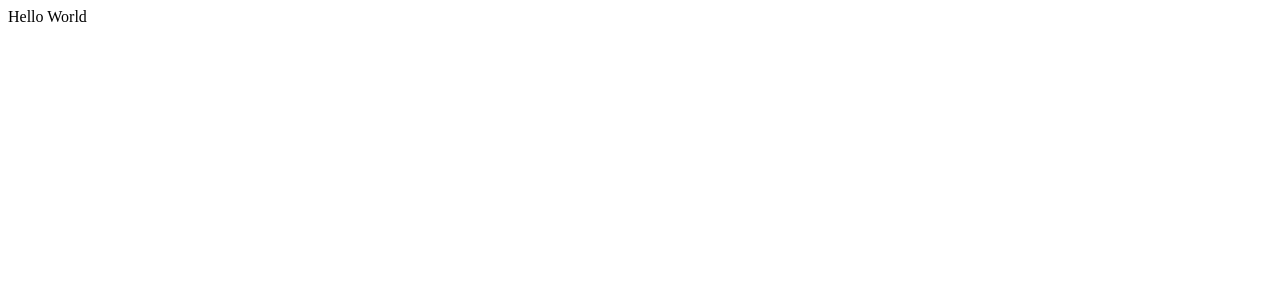
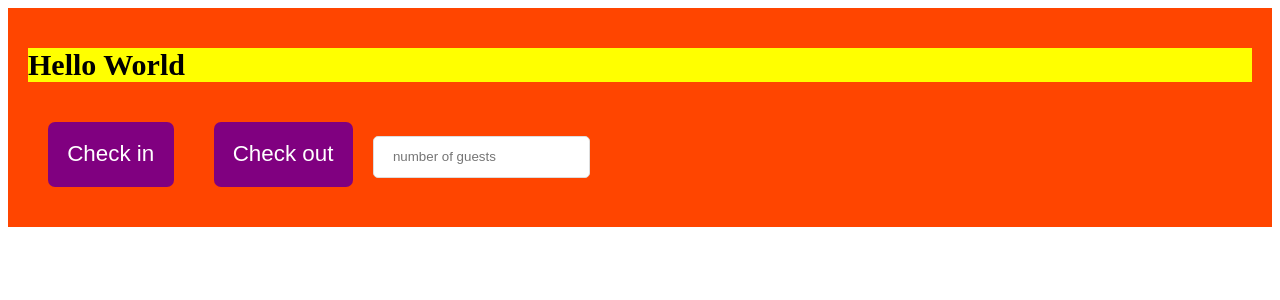
Before and after one commit to NMY0d4/React_vite-Wild-Oasis, a React (Vite) app: page / in a window 1280 px wide. Shown: the top 300 px of the page. Built offline with nearby package versions, Linux system fonts and the light colour scheme.

Commit message:
review basics of styled-components

```diff
--- a/package.json
+++ b/package.json
@@ -11,7 +11,8 @@
   },
   "dependencies": {
     "react": "^18.2.0",
-    "react-dom": "^18.2.0"
+    "react-dom": "^18.2.0",
+    "styled-components": "^6.0.7"
   },
   "devDependencies": {
     "@types/react": "^18.2.14",
--- a/src/App.jsx
+++ b/src/App.jsx
@@ -1,5 +1,44 @@
+import { styled } from 'styled-components';
+
+const H1 = styled.h1`
+  font-size: 30px;
+  font-weight: 600;
+  background-color: yellow;
+`;
+
+const Button = styled.button`
+  font-size: 1.4rem;
+  padding: 1.2rem;
+  font-weight: 500;
+  border: none;
+  border-radius: 7px;
+  background-color: purple;
+  color: white;
+  cursor: pointer;
+  margin: 20px;
+`;
+
+const Input = styled.input`
+  border: 1px solid #ddd;
+  border-radius: 5px;
+  padding: 0.8rem 1.2rem;
+`;
+
+const StyledApp = styled.div`
+  background-color: orangered;
+  padding: 20px;
+`;
+
 function App() {
-  return <div>Hello World</div>;
+  return (
+    <StyledApp>
+      <H1>Hello World</H1>
+      <Button onClick={() => alert('Check in')}>Check in</Button>
+      <Button onClick={() => alert('Check out')}>Check out</Button>
+
+      <Input type='number' placeholder='number of guests' />
+    </StyledApp>
+  );
 }
 
 export default App;
```
Also changed, not shown: 1 other file (tests, documents, lock files or other folders).
